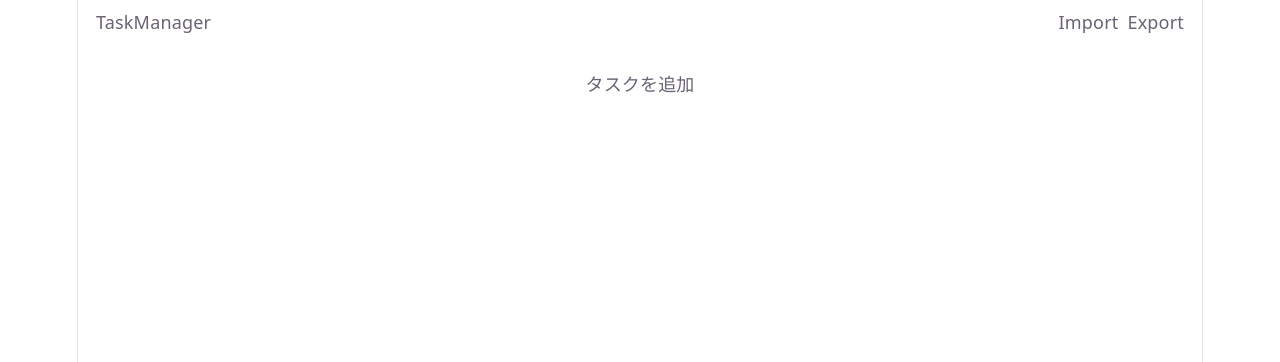
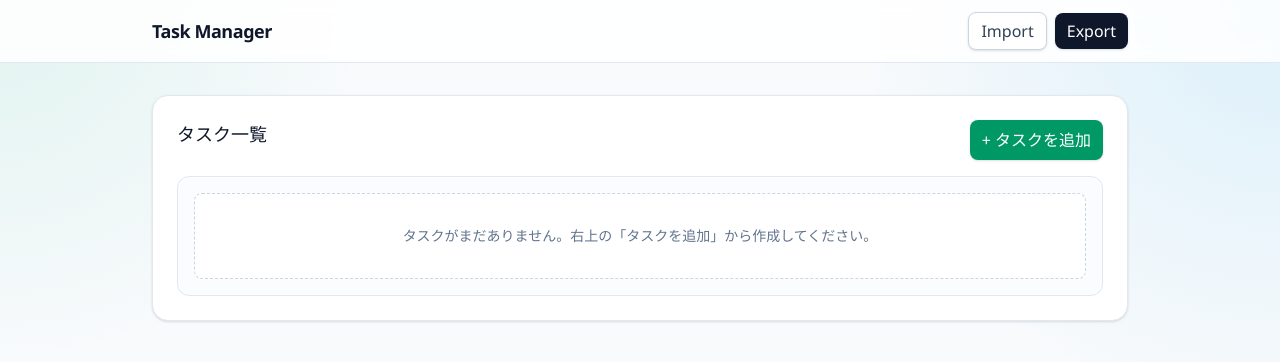
Before and after one commit to mugi-02050x/task-manager, a React (Vite) app: page / in a window 1280 px wide. Shown: the top 362 px of the page. Built offline with nearby package versions, Linux system fonts and the light colour scheme.

Commit message:
style: refine task list layout

```diff
--- a/src/App.tsx
+++ b/src/App.tsx
@@ -1,4 +1,3 @@
-import "./App.css";
 import Header from "./components/Header/Header";
 import TaskTree from "./components/TaskTree/TaskTree";
 import { TaskProvider } from "./contexts/TaskContext";
@@ -6,20 +5,16 @@ import { TimerProvider } from "./contexts/TimerContext";
 
 function App() {
   return (
-    <>
     <TaskProvider>
       <TimerProvider>
-          {
-            <>
+        <div className="min-h-screen">
           <Header />
-              <main className="max-w-3xl mx-auto px-4 py-6">
+          <main className="mx-auto w-full max-w-5xl px-3 py-4 md:px-6 md:py-8">
             <TaskTree />
           </main>
-            </>
-          }
+        </div>
       </TimerProvider>
     </TaskProvider>
-    </>
   );
 }
 
--- a/src/components/Header/Header.tsx
+++ b/src/components/Header/Header.tsx
@@ -24,9 +24,13 @@ const Header = () => {
   };
 
   return (
-    <header className="flex items-center justify-between px-4 py-2">
-      <span>TaskManager</span>
-      <div className="flex gap-2">
+    <header className="sticky top-0 z-10 border-b border-slate-200 bg-white/85 backdrop-blur">
+      <div className="mx-auto flex w-full max-w-5xl items-center justify-between px-4 py-3 md:px-6">
+        <div>
+          <h1 className="text-lg font-semibold tracking-tight text-slate-900">
+            Task Manager
+          </h1>
+        </div>
         <input
           type="file"
           accept=".json"
@@ -34,8 +38,20 @@ const Header = () => {
           style={{ display: "none" }}
           onChange={handleImport}
         />
-        <button onClick={() => fileInputRef.current?.click()}>Import</button>
-        <button onClick={taskManager.exportState}>Export</button>
+        <div className="flex items-center gap-2">
+          <button
+            onClick={() => fileInputRef.current?.click()}
+            className="rounded-lg border border-slate-300 bg-white px-3 py-1.5 text-sm font-medium text-slate-700 shadow-sm transition hover:bg-slate-50"
+          >
+            Import
+          </button>
+          <button
+            onClick={taskManager.exportState}
+            className="rounded-lg bg-slate-900 px-3 py-1.5 text-sm font-medium text-white shadow-sm transition hover:bg-slate-700"
+          >
+            Export
+          </button>
+        </div>
       </div>
     </header>
   );
--- a/src/components/TaskFormModal/TaskFormModal.tsx
+++ b/src/components/TaskFormModal/TaskFormModal.tsx
@@ -2,6 +2,11 @@ import { useState } from "react";
 import type { TaskFormInput, TaskStatus } from "../../types/task";
 
 const STATUS_OPTIONS: TaskStatus[] = ["WAITING", "WORKING", "COMPLETED"];
+const STATUS_LABELS: Record<TaskStatus, string> = {
+  WAITING: "未着手",
+  WORKING: "進行中",
+  COMPLETED: "完了",
+};
 
 type TaskFormModalProps = {
   mode: "create" | "edit";
@@ -35,27 +40,40 @@ const TaskFormModal = ({
   };
 
   return (
-    <div className="fixed inset-0 z-50 flex items-center justify-center bg-black/40 px-4">
-      <div className="w-full max-w-lg rounded bg-white p-4 shadow-lg">
-        <h2 className="mb-4 text-lg font-semibold">
-          {mode === "create" ? "タスクを追加" : "タスクを編集"}
-        </h2>
-        <form onSubmit={handleSubmit} className="space-y-3">
-          <div className="space-y-1">
-            <label htmlFor="task-name" className="block text-sm font-medium">
+    <div className="fixed inset-0 z-50 flex items-center justify-center bg-slate-900/45 p-4">
+      <div className="w-full max-w-xl rounded-2xl border border-slate-200 bg-white p-5 shadow-2xl md:p-6">
+        <div className="mb-5 flex items-center justify-between">
+          <h2 className="text-lg font-semibold text-slate-900">
+            {mode === "create" ? "タスクを追加" : "タスクを編集"}
+          </h2>
+          <button
+            type="button"
+            onClick={onClose}
+            className="rounded-md border border-slate-300 px-2 py-1 text-xs text-slate-600 transition hover:bg-slate-100"
+          >
+            閉じる
+          </button>
+        </div>
+        <form onSubmit={handleSubmit} className="space-y-4">
+          <div className="space-y-1.5">
+            <label
+              htmlFor="task-name"
+              className="block text-sm font-medium text-slate-700"
+            >
               タスク名
             </label>
             <input
               id="task-name"
               value={taskName}
               onChange={(e) => setTaskName(e.target.value)}
-              className="w-full rounded border border-gray-300 px-2 py-1"
+              placeholder="例: ドキュメント作成"
+              className="w-full rounded-lg border border-slate-300 px-3 py-2 text-sm text-slate-900 outline-none transition focus:border-sky-500 focus:ring-2 focus:ring-sky-100"
             />
           </div>
-          <div className="space-y-1">
+          <div className="space-y-1.5">
             <label
               htmlFor="task-description"
-              className="block text-sm font-medium"
+              className="block text-sm font-medium text-slate-700"
             >
               説明
             </label>
@@ -64,31 +82,42 @@ const TaskFormModal = ({
               value={description}
               onChange={(e) => setDescription(e.target.value)}
               rows={4}
-              className="w-full rounded border border-gray-300 px-2 py-1"
+              placeholder="必要ならタスクの目的やメモを入力"
+              className="w-full rounded-lg border border-slate-300 px-3 py-2 text-sm text-slate-900 outline-none transition focus:border-sky-500 focus:ring-2 focus:ring-sky-100"
             />
           </div>
-          <div className="space-y-1">
-            <label htmlFor="task-status" className="block text-sm font-medium">
+          <div className="space-y-1.5">
+            <label
+              htmlFor="task-status"
+              className="block text-sm font-medium text-slate-700"
+            >
               ステータス
             </label>
             <select
               id="task-status"
               value={status}
               onChange={(e) => setStatus(e.target.value as TaskStatus)}
-              className="w-full rounded border border-gray-300 px-2 py-1"
+              className="w-full rounded-lg border border-slate-300 bg-white px-3 py-2 text-sm text-slate-900 outline-none transition focus:border-sky-500 focus:ring-2 focus:ring-sky-100"
             >
               {STATUS_OPTIONS.map((option) => (
                 <option key={option} value={option}>
-                  {option}
+                  {STATUS_LABELS[option]}
                 </option>
               ))}
             </select>
           </div>
           <div className="flex justify-end gap-2 pt-2">
-            <button type="button" onClick={onClose}>
+            <button
+              type="button"
+              onClick={onClose}
+              className="rounded-lg border border-slate-300 bg-white px-4 py-2 text-sm font-medium text-slate-700 transition hover:bg-slate-100"
+            >
               キャンセル
             </button>
-            <button type="submit">
+            <button
+              type="submit"
+              className="rounded-lg bg-sky-600 px-4 py-2 text-sm font-medium text-white shadow-sm transition hover:bg-sky-500"
+            >
               {mode === "create" ? "追加する" : "更新する"}
             </button>
           </div>
--- a/src/components/TaskTree/TaskTree.tsx
+++ b/src/components/TaskTree/TaskTree.tsx
@@ -15,12 +15,27 @@ const TaskTree = () => {
   } = useTaskFormModal();
 
   return (
-    <>
-      <div className="flex justify-end">
-        <button onClick={() => openCreateModal(null)}>タスクを追加</button>
+    <section className="rounded-2xl border border-slate-200 bg-white p-3 shadow-sm md:p-6">
+      <div className="mb-4 flex items-start justify-between gap-4">
+        <div className="min-w-0">
+          <h2 className="text-base font-semibold text-slate-900 md:text-lg">
+            タスク一覧
+          </h2>
         </div>
-      <div>
-        <ul>
+        <button
+          onClick={() => openCreateModal(null)}
+          className="shrink-0 whitespace-nowrap rounded-lg bg-emerald-600 px-3 py-2 text-sm font-medium text-white shadow-sm transition hover:bg-emerald-500"
+        >
+          + タスクを追加
+        </button>
+      </div>
+      <div className="rounded-xl border border-slate-200 bg-slate-50/60 p-2 md:p-4">
+        {taskRoots.length === 0 ? (
+          <p className="rounded-lg border border-dashed border-slate-300 bg-white px-4 py-8 text-center text-sm text-slate-500">
+            タスクがまだありません。右上の「タスクを追加」から作成してください。
+          </p>
+        ) : (
+          <ul className="space-y-2">
             {taskRoots.map((rootTask) => (
               <li key={rootTask.id}>
                 <TaskNode
@@ -31,6 +46,7 @@ const TaskTree = () => {
               </li>
             ))}
           </ul>
+        )}
       </div>
       {isModalOpen && (
         <TaskFormModal
@@ -40,7 +56,7 @@ const TaskTree = () => {
           onClose={closeModal}
         />
       )}
-    </>
+    </section>
   );
 };
 
--- a/src/index.css
+++ b/src/index.css
@@ -1,113 +1,51 @@
 @import "tailwindcss";
 
 :root {
-  --text: #6b6375;
-  --text-h: #08060d;
-  --bg: #fff;
-  --border: #e5e4e7;
-  --code-bg: #f4f3ec;
-  --accent: #aa3bff;
-  --accent-bg: rgba(170, 59, 255, 0.1);
-  --accent-border: rgba(170, 59, 255, 0.5);
-  --social-bg: rgba(244, 243, 236, 0.5);
-  --shadow:
-    rgba(0, 0, 0, 0.1) 0 10px 15px -3px, rgba(0, 0, 0, 0.05) 0 4px 6px -2px;
-
-  --sans: system-ui, 'Segoe UI', Roboto, sans-serif;
-  --heading: system-ui, 'Segoe UI', Roboto, sans-serif;
-  --mono: ui-monospace, Consolas, monospace;
-
-  font: 18px/145% var(--sans);
-  letter-spacing: 0.18px;
-  color-scheme: light dark;
-  color: var(--text);
-  background: var(--bg);
+  font-family:
+    "Noto Sans JP", "Hiragino Sans", "Yu Gothic UI", "Segoe UI", sans-serif;
+  line-height: 1.5;
+  font-weight: 400;
+  color: #0f172a;
+  background-color: #f8fafc;
   font-synthesis: none;
   text-rendering: optimizeLegibility;
   -webkit-font-smoothing: antialiased;
   -moz-osx-font-smoothing: grayscale;
-
-  @media (max-width: 1024px) {
-    font-size: 16px;
-  }
 }
 
-@media (prefers-color-scheme: dark) {
-  :root {
-    --text: #9ca3af;
-    --text-h: #f3f4f6;
-    --bg: #16171d;
-    --border: #2e303a;
-    --code-bg: #1f2028;
-    --accent: #c084fc;
-    --accent-bg: rgba(192, 132, 252, 0.15);
-    --accent-border: rgba(192, 132, 252, 0.5);
-    --social-bg: rgba(47, 48, 58, 0.5);
-    --shadow:
-      rgba(0, 0, 0, 0.4) 0 10px 15px -3px, rgba(0, 0, 0, 0.25) 0 4px 6px -2px;
-  }
-
-  #social .button-icon {
-    filter: invert(1) brightness(2);
-  }
-}
-
-#root {
-  width: 1126px;
-  max-width: 100%;
-  margin: 0 auto;
-  text-align: center;
-  border-inline: 1px solid var(--border);
-  min-height: 100svh;
-  display: flex;
-  flex-direction: column;
+*,
+*::before,
+*::after {
   box-sizing: border-box;
 }
 
 body {
   margin: 0;
+  min-height: 100svh;
+  background: radial-gradient(
+      circle at top right,
+      rgba(14, 165, 233, 0.12),
+      transparent 28%
+    ),
+    radial-gradient(
+      circle at top left,
+      rgba(16, 185, 129, 0.1),
+      transparent 24%
+    ),
+    #f8fafc;
 }
 
-h1,
-h2 {
-  font-family: var(--heading);
-  font-weight: 500;
-  color: var(--text-h);
+#root {
+  min-height: 100svh;
 }
 
-h1 {
-  font-size: 56px;
-  letter-spacing: -1.68px;
-  margin: 32px 0;
-  @media (max-width: 1024px) {
-    font-size: 36px;
-    margin: 20px 0;
-  }
-}
-h2 {
-  font-size: 24px;
-  line-height: 118%;
-  letter-spacing: -0.24px;
-  margin: 0 0 8px;
-  @media (max-width: 1024px) {
-    font-size: 20px;
-  }
-}
 p {
   margin: 0;
 }
 
-code,
-.counter {
-  font-family: var(--mono);
-  display: inline-flex;
-  border-radius: 4px;
-  color: var(--text-h);
+button,
+input,
+textarea,
+select {
+  font: inherit;
 }
-
-code {
-  font-size: 15px;
-  line-height: 135%;
-  padding: 4px 8px;
-  background: var(--code-bg);
-}
```
Also changed, not shown: src/components/TaskTree/TaskNode.tsx (+6 -2 lines), src/components/TaskTree/TaskRow/StatusBadge.tsx (+10 -1 lines), src/components/TaskTree/TaskRow/TaskActionMenu.tsx (+10 -1 lines), src/components/TaskTree/TaskRow/TaskRow.tsx (+42 -9 lines), src/components/TaskTree/TaskRow/Timer.tsx (+32 -12 lines), 1 other file (tests, documents, lock files or other folders). Lines whose indentation alone changed are shown as unchanged.
